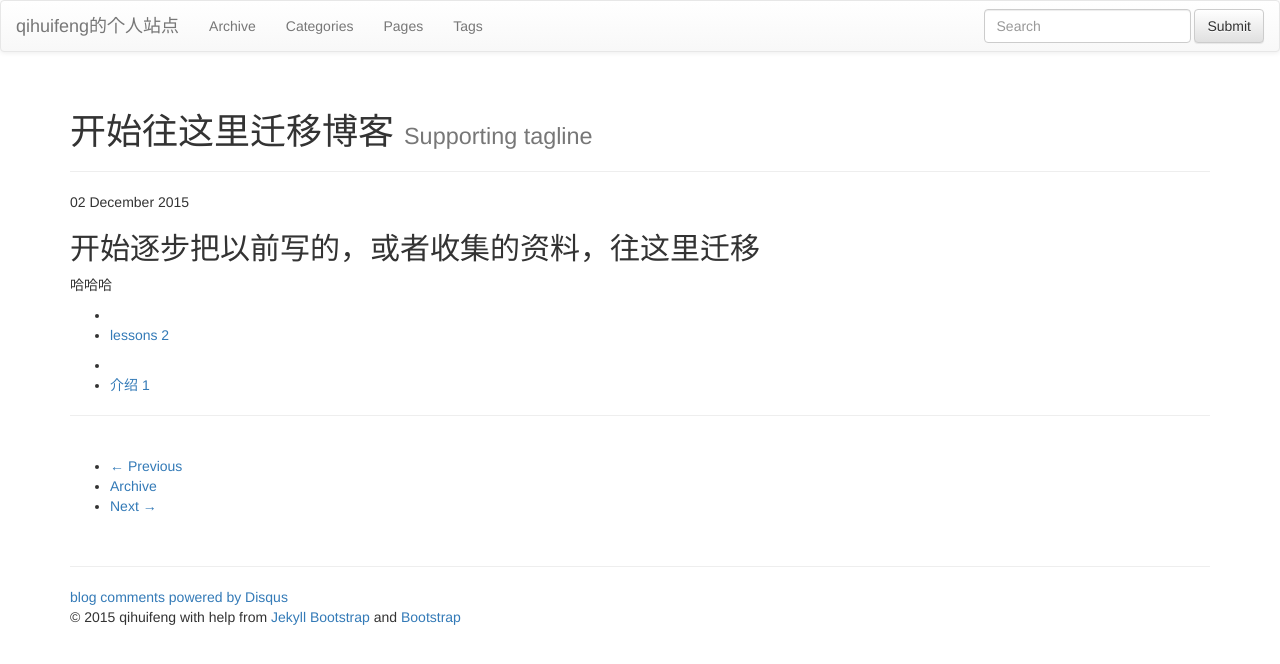
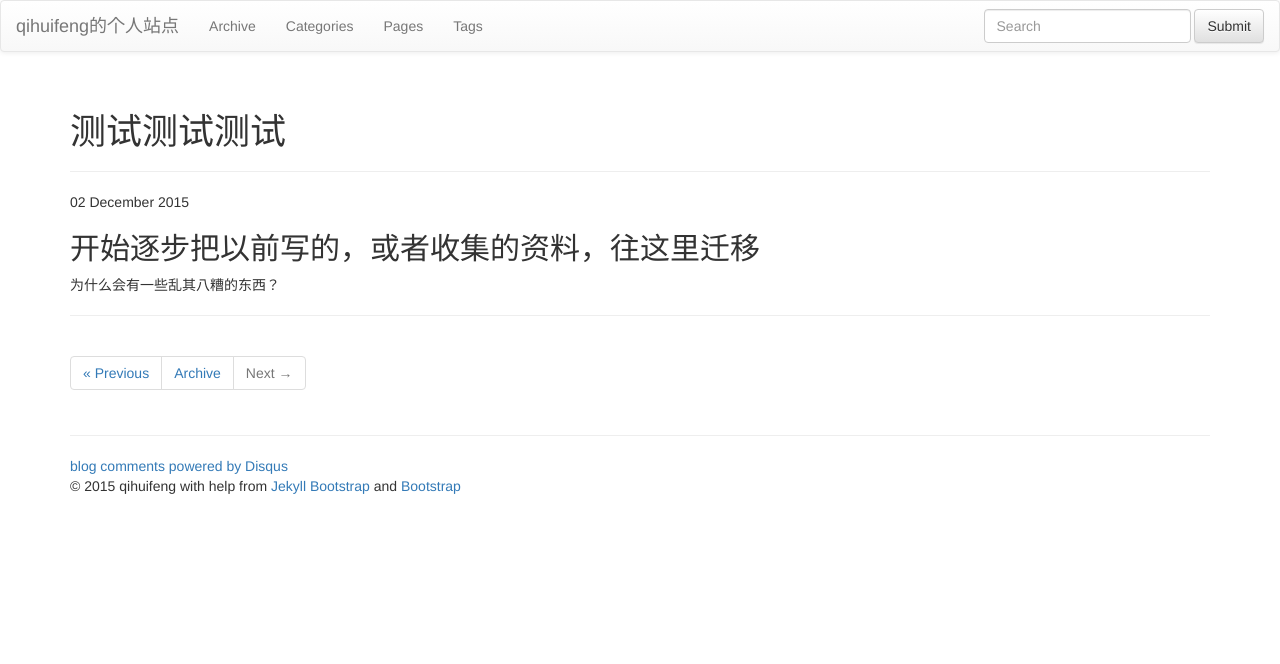
Before and after one commit to windgo/windgo.github.io, a Jekyll site: the page built from _posts/2015-12-2-开始往这里迁移博客.md, in a window 1280 px wide. Shown: the top 664 px of the page. Built offline with Jekyll 4.4.1, drawn with Linux system fonts in a browser that asks for light colours; nearby versions of some CDN libraries; library files that are not in the unit come from our copies; comment, search, counter and statistics services are not loaded.

Commit message:
asdfasdf

```diff
--- a/_layouts/post.html
+++ b/_layouts/post.html
@@ -4,4 +4,4 @@ theme :
 layout: default
 ---
 {% include JB/setup %}
-{% include themes/twitter/post.html %}
+{% include themes/bootstrap-3/post.html %}
--- a/_posts/2015-12-2-开始往这里迁移博客.md
+++ b/_posts/2015-12-2-开始往这里迁移博客.md
@@ -1,9 +1,6 @@
 ---
 layout: post
-category : lessons
-tagline: "Supporting tagline"
-tags : [介绍]
+title: 测试测试测试
 ---
-
 ## 开始逐步把以前写的，或者收集的资料，往这里迁移
-哈哈哈
+为什么会有一些乱其八糟的东西？
```
